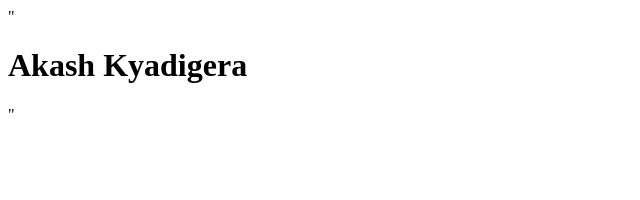
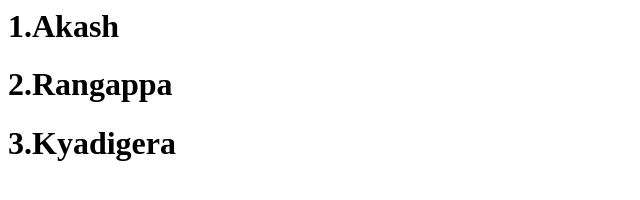
Before and after one commit to akashkyadigera/Myprogram, a plain HTML site: page index.html in a window 1280 px wide. Shown: the whole page, without its empty margins (0-640 px from the left). Drawn offline with Linux system fonts and the light colour scheme.

Commit message:
Add index.html with headings

```diff
--- a/index.html
+++ b/index.html
@@ -1 +1,7 @@
-"<!DOCTYPE html><html><body><h1>Akash Kyadigera</h1></body></html>"
+<html>
+    <body>
+        <h1>1.Akash</h1>
+        <h1>2.Rangappa</h1>
+        <h1>3.Kyadigera</h1>
+    </body>
+</html>
```
